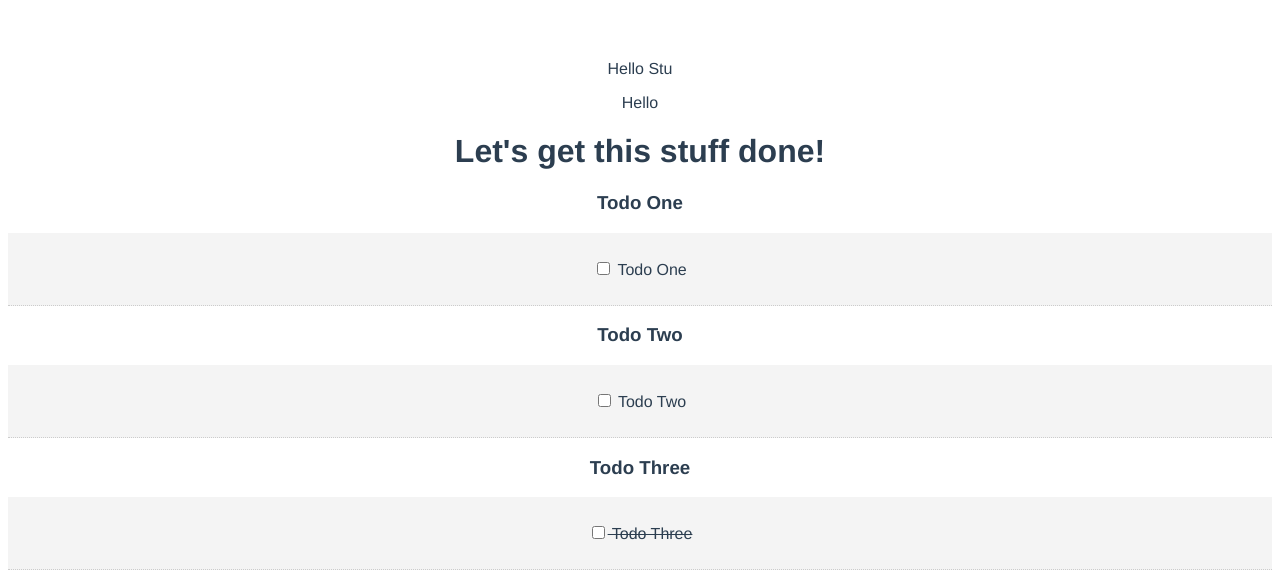
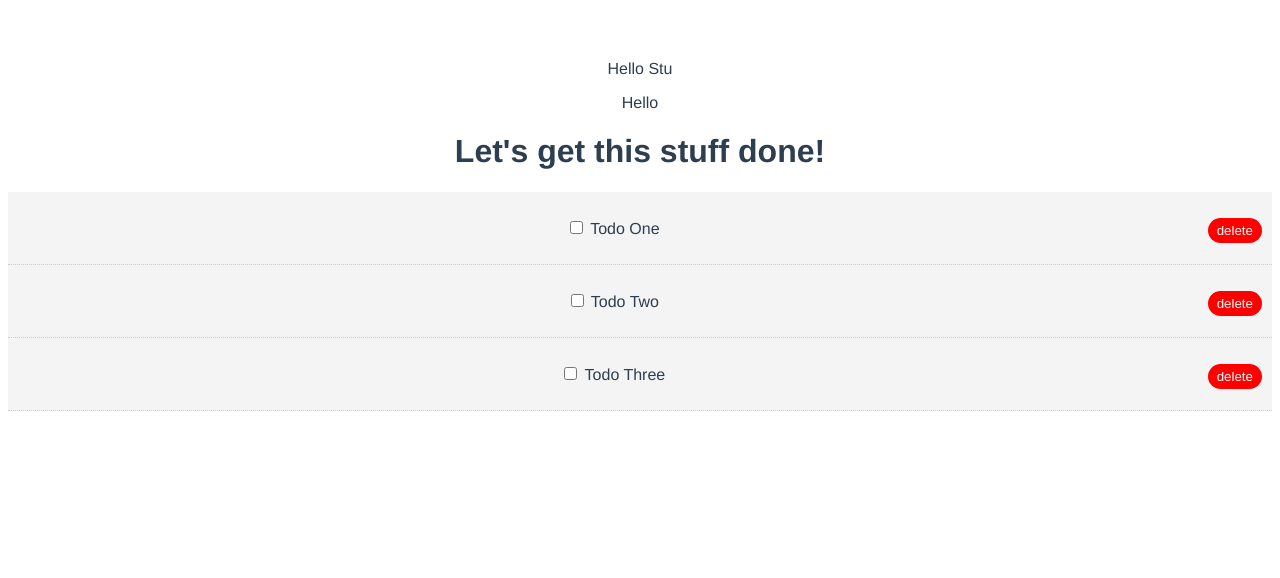
Before and after one commit to stujmar/vue-sinatra, a Vue app in the folder hello-vue/: page / in a window 1280 px wide. Shown: the top 578 px of the page. Built offline with nearby package versions, Linux system fonts and the light colour scheme.

Commit message:
got delete function to bubble up through the layers

```diff
--- a/hello-vue/src/App.vue
+++ b/hello-vue/src/App.vue
@@ -2,7 +2,7 @@
   <div id="app">
     <Landing />
     {{msg}}
-    <Todos v-bind:todos="todos" />
+    <Todos v-bind:todos="todos" v-on:del-todo="deleteTodo" />
   </div>
 </template>
 
@@ -33,9 +33,14 @@
                 {
           id: 3,
           title: "Todo Three",
-          done: true
+          done: false
         },
       ]
+    }
+  },
+  methods: {
+    deleteTodo(id) {
+      this.todos = this.todos.filter((todo) => todo.id !== id);
     }
   }
 }
--- a/hello-vue/src/components/TodoItem.vue
+++ b/hello-vue/src/components/TodoItem.vue
@@ -3,6 +3,7 @@
         <p>
             <input type="checkbox" v-on:change="markComplete">
             {{todo.title}}
+            <button @click="$emit('del-todo', todo.id)" class="del">delete</button>
         </p>
     </div>
 </template>
@@ -13,7 +14,7 @@
     props: ["todo"],
     methods: {
         markComplete() {
-            console.log("Hi");
+            this.todo.done = !this.todo.done;
         }
     }
 }
--- a/hello-vue/src/components/Todos.vue
+++ b/hello-vue/src/components/Todos.vue
@@ -2,8 +2,8 @@
     <div>
         <h1>{{msg}}</h1>
         <div v-bind:key="todo.id" v-for="todo in todos" >
-            <h3>{{todo.title}}</h3>
-            <TodoItem v-bind:todo="todo"/>
+            <!-- <h3>{{todo.title}}</h3>   -->
+            <TodoItem v-bind:todo="todo" v-on:del-todo="$emit('del-todo', todo.id)" />
         </div>
     </div>
 </template>
```
